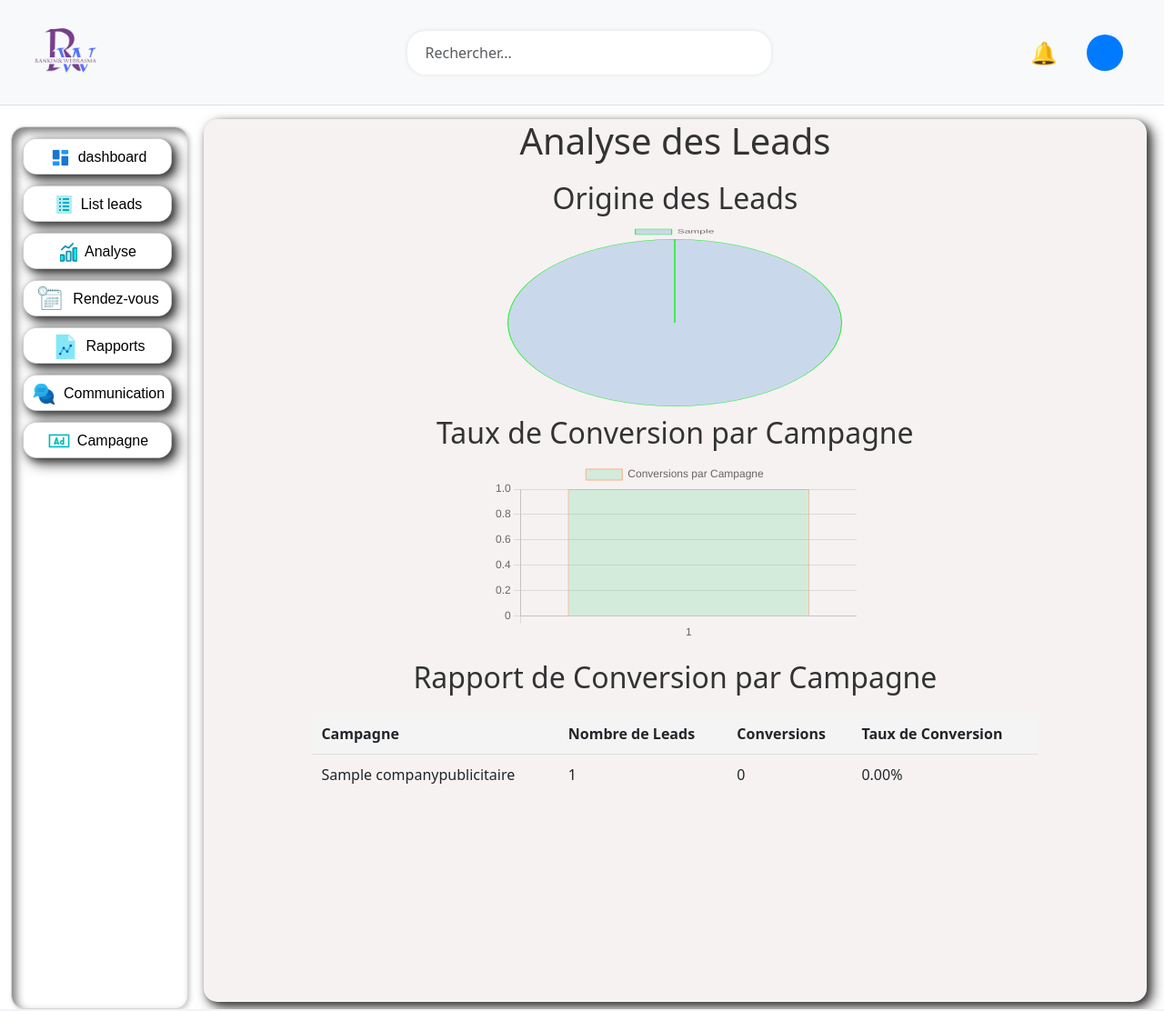
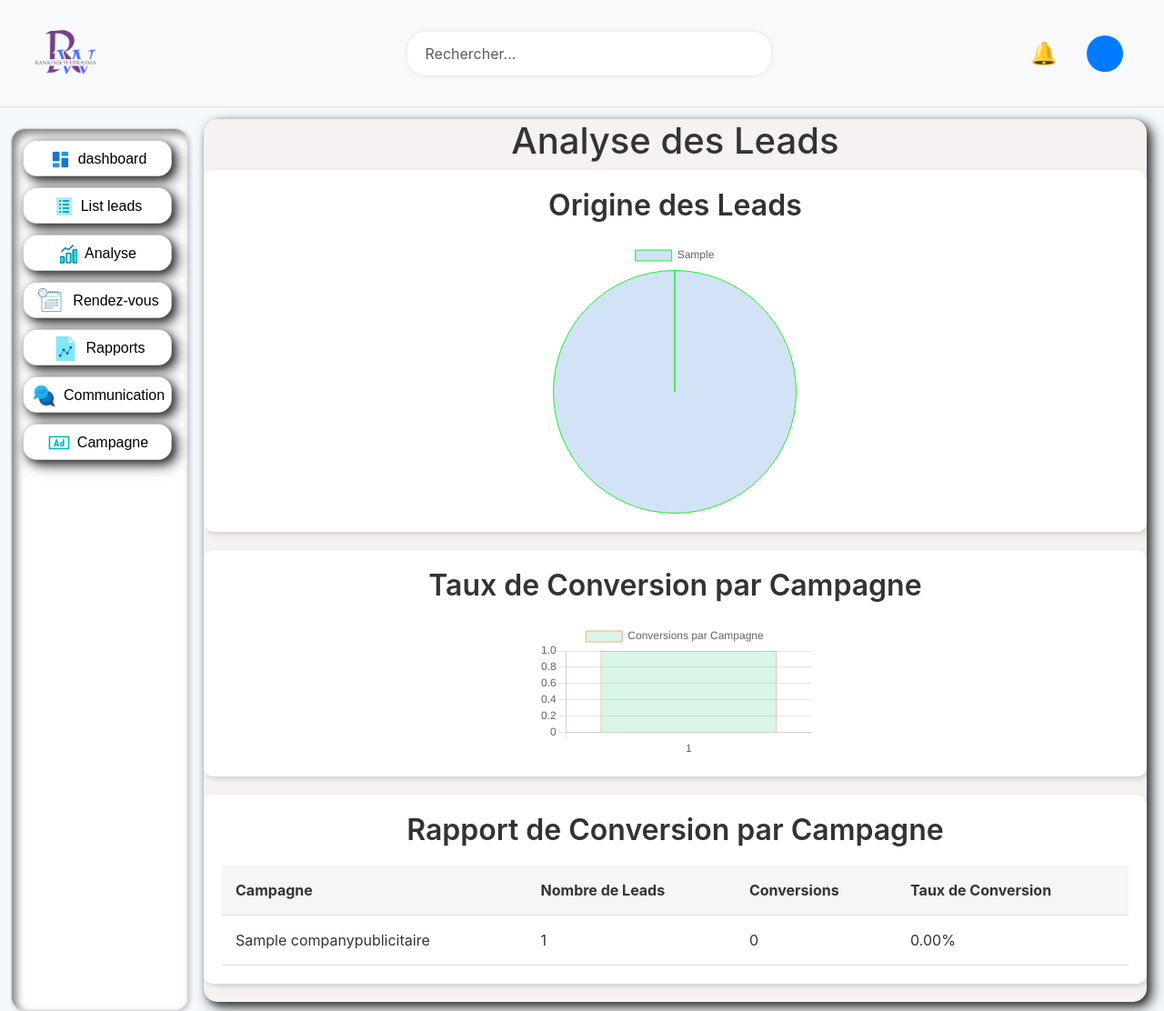
Before and after one commit to ghizlane112/CRRM, a Django app: page /analyse/ in a window 1280 px wide. Shown: the whole page at 91% size. Run offline with Django 5.2, Linux system fonts and the light colour scheme; tables that the repository leaves empty hold one stand-in row (values such as "Sample post"); parts of the project's set-up code (start-up, migrations or seed data) failed here and were passed over; some libraries are stand-ins or nearby versions.

Commit message:
styler un peu partie analyse

```diff
--- a/Cenv/Projet/templates/AnalyaseFile/analytics.html
+++ b/Cenv/Projet/templates/AnalyaseFile/analytics.html
@@ -8,59 +8,104 @@
     <title>Analyse des Leads</title>
     <script src="https://cdn.jsdelivr.net/npm/chart.js"></script>
     <style>
+        body {
+            font-family: 'Inter', sans-serif;
+            background-color: #F6F9FC; /* Background clair comme sur l'image */
+            color: #333;
+        }
+
         h1, h2 {
             text-align: center;
             color: #333;
         }
-        .chart-container {
-            width: 80%;
-            max-width: 600px;
-            margin: 20px auto;
+
+        /* Conteneur principal pour la droite */
+        .right-left{
+background-color:#F6F2F2;
+border-radius: 15px;
+height: 100%;
+width: 81%;
+max-width: 81%;
+position: absolute;
+top: 131px;
+left:17.5%;
+overflow-x: hidden;
+overflow-y: auto;
+box-shadow:
+        2px 2px 5px rgba(0, 0, 0, 0.2), /* Première ombre */
+        4px 4px 10px rgba(0, 0, 0, 0.4), /* Deuxième ombre */
+        6px 6px 15px rgba(0, 0, 0, 0.6); /* Troisième ombre */
+    }
+
+        .chart-container, .table-container {
+            background-color: #fff;
+            padding: 20px;
+            border-radius: 10px;
+            box-shadow:
+                2px 2px 5px rgba(0, 0, 0, 0.1),
+                4px 4px 10px rgba(0, 0, 0, 0.05);
+            margin-bottom: 20px;
         }
+
+        .chart-container h2, .table-container h2 {
+            margin-bottom: 20px;
+            color: #333;
+            font-weight: 600;
+        }
+
+        /* Graphiques */
         canvas {
-            display: block;
-            margin: 10px auto;
-            height: 200px !important;
-            width: 400px !important;
+            max-width: 100%;
+            margin: 0 auto;
+            height: auto;
         }
-        .table-container {
-            width: 80%;
-            max-width: 800px;
-            margin: 20px auto;
-            border-collapse: collapse;
-        }
+
+        /* Tableaux */
         table {
             width: 100%;
-            border: 1px solid #ddd;
-            border-radius: 5px;
-            overflow: hidden;
+            border-collapse: collapse;
+            margin-top: 10px;
         }
+
         th, td {
-            padding: 10px;
+            padding: 15px;
             text-align: left;
             border-bottom: 1px solid #ddd;
         }
+
         th {
-            background-color: #f4f4f4;
+            background-color: #F6F6F6;
+            font-weight: bold;
         }
-        .right-left {
-            background-color: #F6F2F2;
-            border-radius: 15px;
-            height: 100%;
-            width: 81%;
-            max-width: 87%;
-            position: absolute;
-            top: 131px;
-            left: 17.5%;
-            overflow: auto;
-            box-shadow:
-                2px 2px 5px rgba(0, 0, 0, 0.2),
-                4px 4px 10px rgba(0, 0, 0, 0.4),
-                6px 6px 15px rgba(0, 0, 0, 0.6);
+
+        /* Ajustement des boutons si nécessaire */
+        .btn-history, .btn-rappels {
+            display: inline-block;
+            border-radius: 12px;
+            font-family: 'Inter', sans-serif;
+            font-weight: 600;
+            padding: 14px 24px;
+            margin: 10px;
+            text-align: center;
+            text-decoration: none;
+            color: white;
+            background-color: #3D46F2;
+            cursor: pointer;
+            transition: background-color 0.3s;
         }
+
+        .btn-history:hover, .btn-rappels:hover {
+            background-color: #0056b3;
+        }
+
+        /* Pour les petits écrans */
         @media (max-width: 768px) {
             .right-left {
                 width: 90%;
+            }
+
+            canvas {
+                width: 100% !important;
             }
         }
     </style>
@@ -69,6 +114,7 @@
     <div class="left-side">
         {% include 'parts/button.html' %}
     </div>
+
     <div class="right-left">
         <h1>Analyse des Leads</h1>
 
@@ -76,14 +122,16 @@
         <div class="chart-container">
             <h2>Origine des Leads</h2>
             <canvas id="sourceChart"></canvas>
+        </div>
 
+        <div class="chart-container">
             <h2>Taux de Conversion par Campagne</h2>
             <canvas id="conversionChart"></canvas>
         </div>
 
         <!-- Tableaux pour Rapports -->
-        <h2>Rapport de Conversion par Campagne</h2>
         <div class="table-container">
+            <h2>Rapport de Conversion par Campagne</h2>
             <table id="conversionReportTable">
                 <thead>
                     <tr>
```
